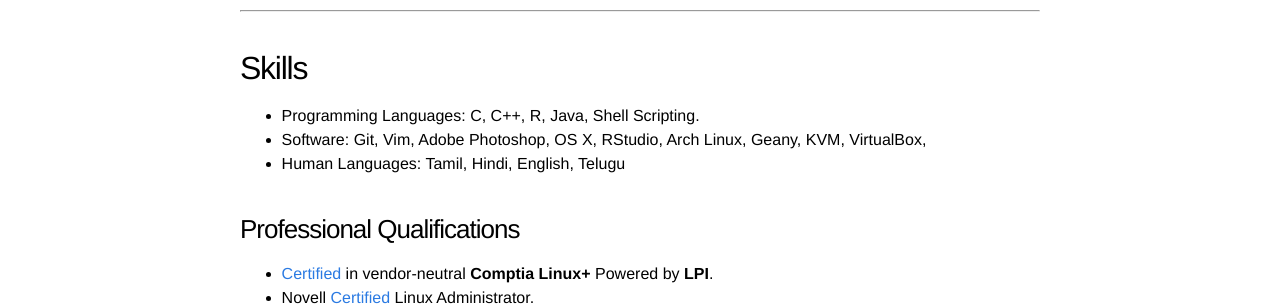
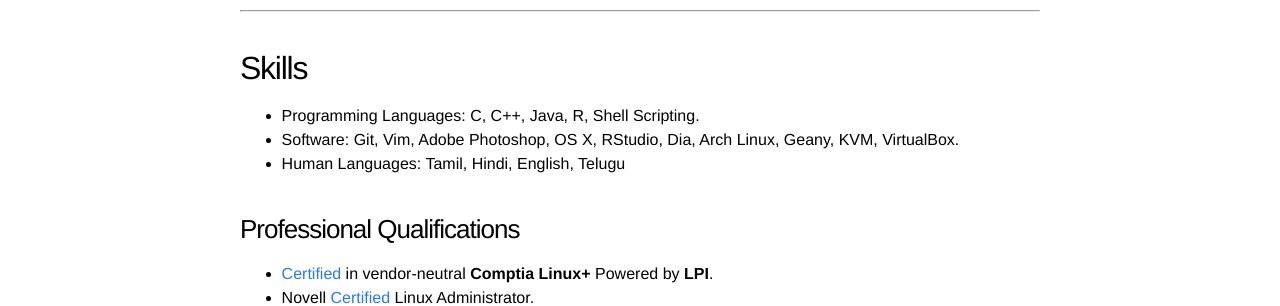
Before and after one commit to samueljohnson/samueljohnson.github.io.archive, a Jekyll site: the page built from cv.markdown, in a window 1280 px wide and 900 px high. Shown: the part 326-632 px from the top of the window. Built offline with Jekyll 4.4.1, drawn with Linux system fonts in a browser that asks for light colours; nearby versions of some CDN libraries.

Commit message:
Added dia to software

```diff
--- a/cv.markdown
+++ b/cv.markdown
@@ -15,8 +15,8 @@ free software on the desktop and server.
 
 ## Skills
 
-  * Programming Languages: C, C++, R, Java, Shell Scripting.
-  * Software: Git, Vim, Adobe Photoshop, OS X, RStudio, Arch Linux, Geany, KVM, VirtualBox,
+  * Programming Languages: C, C++, Java, R, Shell Scripting.
+  * Software: Git, Vim, Adobe Photoshop, OS X, RStudio, Dia, Arch Linux, Geany, KVM, VirtualBox.
   * Human Languages: Tamil, Hindi, English, Telugu
 
 ### Professional Qualifications
```
